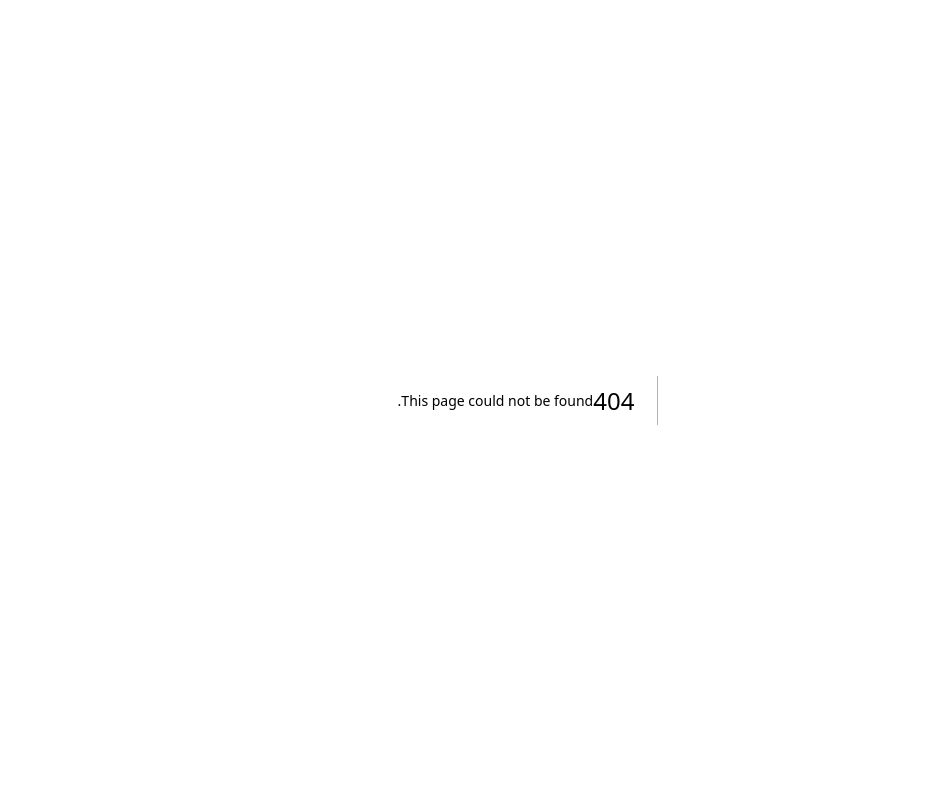
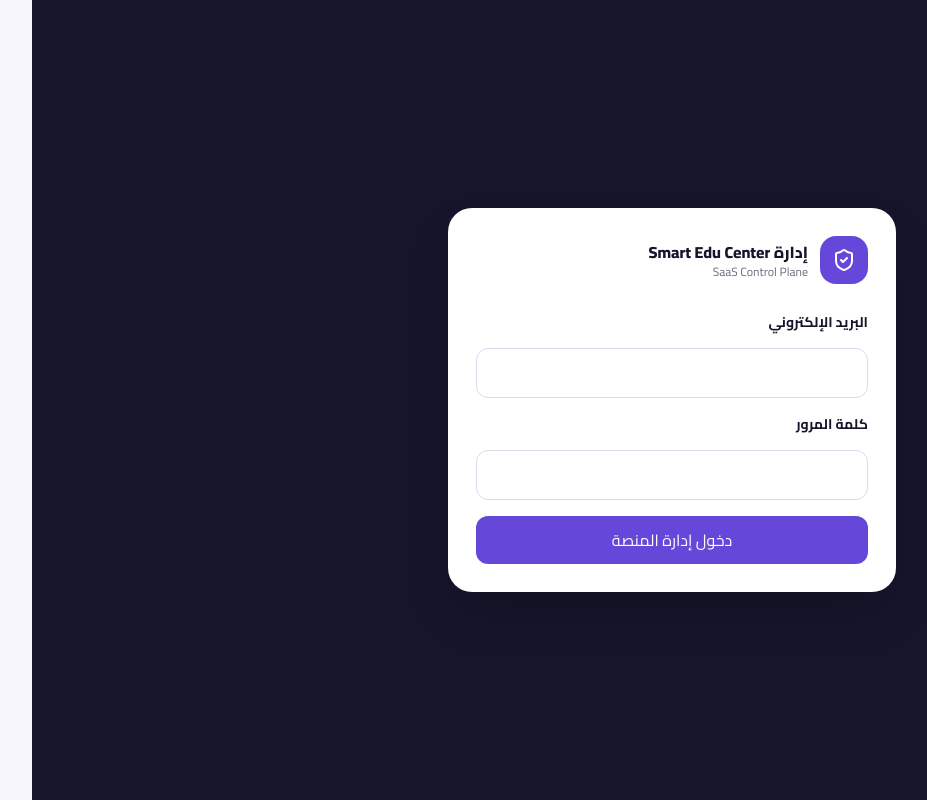
Before and after one commit to Sragsakr/smart-edu-center, a Next.js app: page /platform-control/login in a window 1280 px wide. Before the commit this address had no page. Shown: the whole page, without its empty margins (144-1071 px from the left). Built offline with nearby package versions, Linux system fonts and the light colour scheme; no server answers.

Commit message:
feat(auth): add dedicated SaaS platform login

```diff
--- /dev/null
+++ b/src/app/platform-control/login/page.tsx
@@ -0,0 +1,29 @@
+import { ShieldCheck } from "lucide-react";
+import { redirect } from "next/navigation";
+import { authenticatePlatformAdmin } from "@/app/auth/actions";
+import { getCurrentAccountAccess } from "@/lib/auth/account-access";
+
+export default async function PlatformControlLoginPage({ searchParams }: { searchParams: Promise<{ error?: string }> }) {
+  const access = await getCurrentAccountAccess();
+  if (access.user && access.isPlatformAdmin) redirect("/platform-admin");
+  if (access.user) redirect("/");
+  const params = await searchParams;
+  return (
+    <main dir="rtl" className="grid min-h-dvh place-items-center bg-[#17152b] p-4">
+      <section className="w-full max-w-md rounded-3xl bg-white p-7 shadow-2xl">
+        <div className="mb-7 flex items-center gap-3">
+          <span className="grid size-12 place-items-center rounded-2xl bg-[#6547d9] text-white"><ShieldCheck /></span>
+          <div><h1 className="font-extrabold">إدارة Smart Edu Center</h1><p className="text-xs text-[#6f6a80]">SaaS Control Plane</p></div>
+        </div>
+        {params.error ? <p className="mb-4 rounded-xl bg-red-50 p-3 text-sm text-red-700">{params.error}</p> : null}
+        <form action={authenticatePlatformAdmin} className="space-y-4">
+          <label htmlFor="email" className="block text-sm font-bold">البريد الإلكتروني</label>
+          <input id="email" name="email" type="email" required autoComplete="email" className="w-full rounded-xl border border-[#ddd8e9] px-4 py-3 outline-none focus:border-[#6547d9]" />
+          <label htmlFor="password" className="block text-sm font-bold">كلمة المرور</label>
+          <input id="password" name="password" type="password" required minLength={8} autoComplete="current-password" className="w-full rounded-xl border border-[#ddd8e9] px-4 py-3 outline-none focus:border-[#6547d9]" />
+          <button type="submit" className="w-full rounded-xl bg-[#6547d9] px-4 py-3 text-sm font-bold text-white">دخول إدارة المنصة</button>
+        </form>
+      </section>
+    </main>
+  );
+}
```
